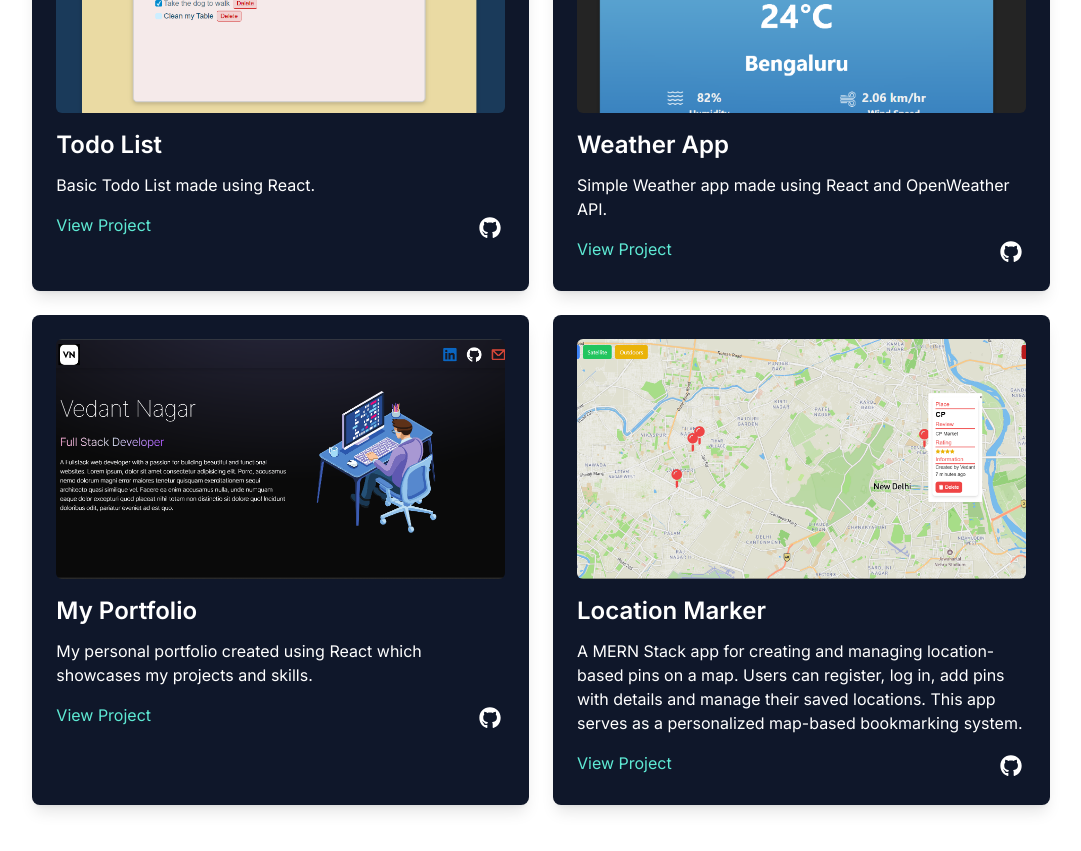
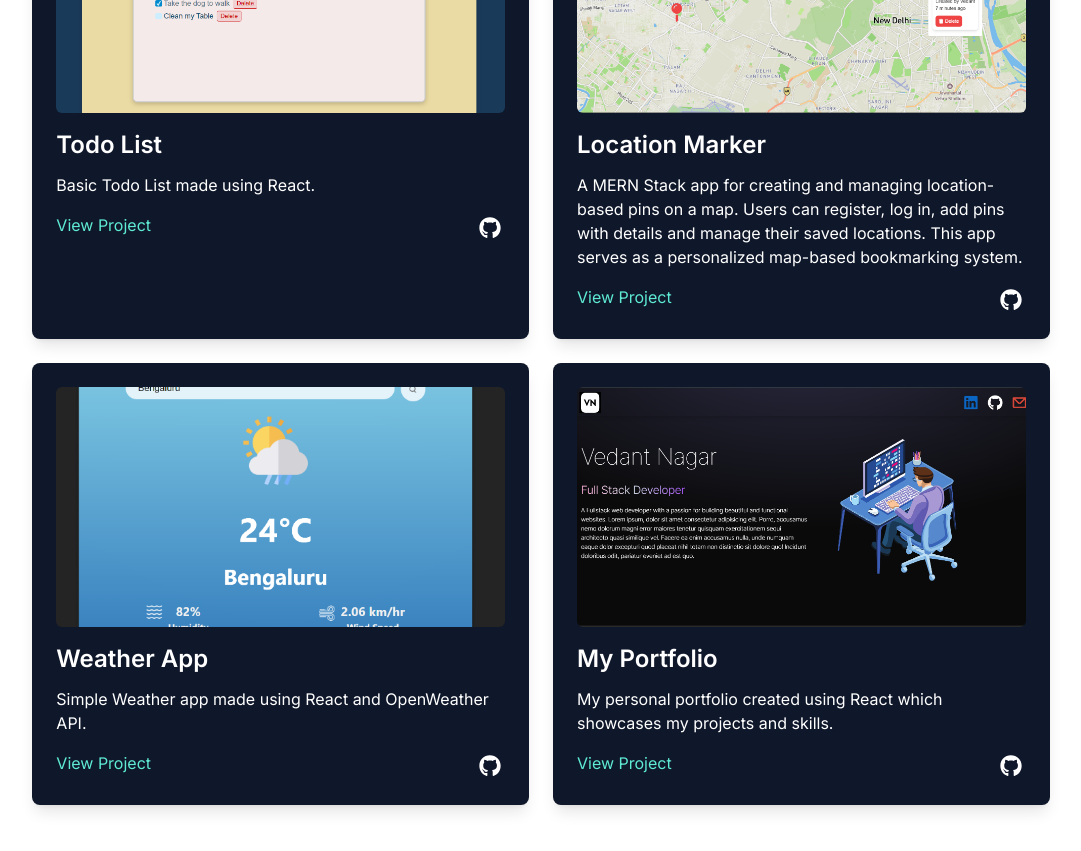
Before and after one commit to VedantNagar/Portfolio, a React (Vite) app in the folder Portfolio/: page / in a window 1280 px wide. Shown: the part 1340-2191 px from the top of the page, without its empty margins (99-1180 px from the left). Built offline with nearby package versions, Linux system fonts and the light colour scheme.

Commit message:
feat: Add Location Marker project

```diff
--- a/Portfolio/src/content/projects.js
+++ b/Portfolio/src/content/projects.js
@@ -29,6 +29,14 @@ export const projects = [
     git: "https://github.com/VedantNagar/Todo-List",
   },
   {
+    title: "Location Marker",
+    description:
+      "A MERN Stack app for creating and managing location-based pins on a map. Users can register, log in, add pins with details and manage their saved locations. This app serves as a personalized map-based bookmarking system.",
+    image: maps,
+    link: "https://location-marker.onrender.com",
+    git: "https://github.com/VedantNagar/Location-Marker",
+  },
+  {
     title: "Weather App",
     description: "Simple Weather app made using React and OpenWeather API.",
     image: weather,
@@ -43,13 +51,5 @@ export const projects = [
     link: "https://vedant-portfolio-6htj.onrender.com",
     git: "https://github.com/VedantNagar/Portfolio",
   },
-  {
-    title: "Location Marker",
-    description:
-      "A MERN Stack app for creating and managing location-based pins on a map. Users can register, log in, add pins with details and manage their saved locations. This app serves as a personalized map-based bookmarking system.",
-    image: maps,
-    link: "https://location-marker.onrender.com",
-    git: "https://github.com/VedantNagar/Location-Marker",
-  },
 ];
 export default projects;
```
